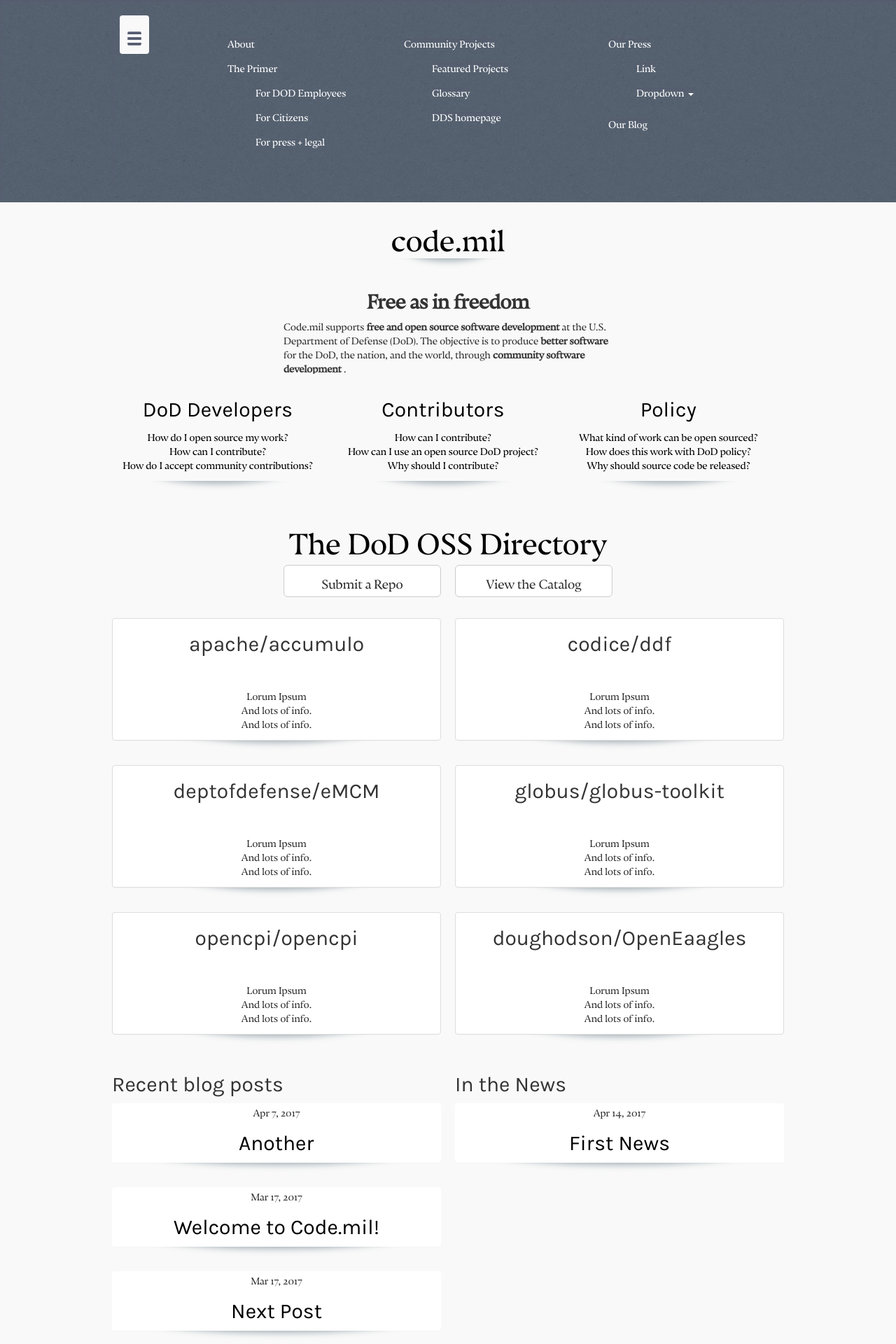
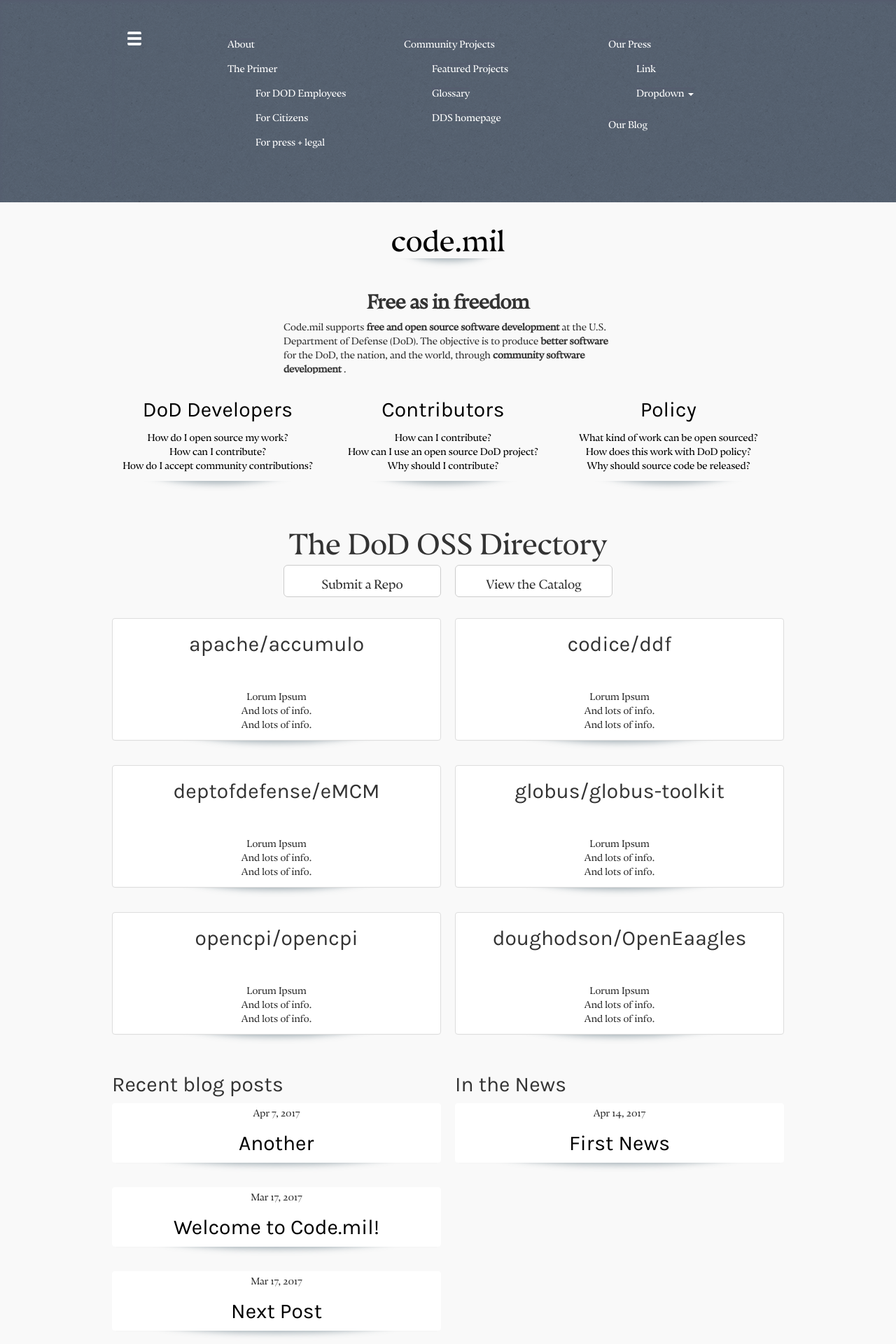
Before and after one commit to deptofdefense/code.mil.page, a Jekyll site: the page built from index.md, in a window 1280 px wide. Shown: the top 1920 px of the page at 70% size. Built offline with Jekyll 4.4.1, drawn with Linux system fonts in a browser that asks for light colours.

Commit message:
Hover effects and hamburger

```diff
--- a/_config.yml
+++ b/_config.yml
@@ -31,6 +31,7 @@ sass:
 include:
 - bower_components
 exclude:
+- css/variables.scss
 - Gemfile
 - Gemfile.lock
 - README.md
--- a/css/main.scss
+++ b/css/main.scss
@@ -21,7 +21,11 @@ body {
 h1,h2,h3,h4 {
   font-family: Karla;
 }
-#toggleMenu {
+#toggleMenu:not(.collapsed){
+  background: transparent;
+  filter: brightness(20);
+}
+#toggleMenu{
   background-color: $body-bg;
   position: absolute;
   left: 5%;
@@ -77,6 +81,12 @@ header .title {
 .title a:hover {
   text-decoration: none;
 }
+.panel-body a:hover {
+  text-decoration: none;
+}
+a:hover, a:focus {
+  text-decoration: none;
+}
 @media (min-width: 768px) {
   .navbar-toggle {
     display: block;
@@ -85,22 +95,21 @@ header .title {
 nav ul {
   list-style-type: none;
 }
-.brand {
-  text-align: center;
-  color: black;
-}
-.logo {
-  margin-left: 60px;
-}
 #faqs > table td[class*="col-"], table th[class*="col-"] {
   position: relative;
 }
-section a {
+a {
   color: black;
 }
 .panel:hover {
     background: #eee;
 }
+.btn-default:hover {
+  background-image: $header-background-image;
+  color: white;
+}
+
+
 section > .btn {
     margin-bottom: initial;
 }
--- a/css/variables.scss
+++ b/css/variables.scss
@@ -1,11 +1,6 @@
-/*
----
----
-*/
-@charset "utf-8";
-
 $icon-font-path: "../bower_components/bootstrap-sass/assets/fonts/bootstrap/";
 $grid-gutter-width: 20px;
 $container-large-desktop: (960px + $grid-gutter-width);
 $body-bg: #f9f9f9;
 $navbar-default-toggle-border-color: rgba(0,0,0,0.0);
+$navbar-default-toggle-border-color: rgba(0,0,0,0.0);
--- a/index.md
+++ b/index.md
@@ -12,34 +12,34 @@ layout: default
 <section id="faqs" class="row">
   <table><tr>
     <td class="css3-shadow col-sm-4">
-      <div class="panel-body">
-        <a href="{% if jekyll.environment == 'staging' %}{% else %}{{ site.baseurl}}{% endif %}{% link _faqs/dod.md %}">
+      <a href="{% if jekyll.environment == 'staging' %}{% else %}{{ site.baseurl}}{% endif %}{% link _faqs/dod.md %}">
+        <div class="panel-body">
           <h2>DoD Developers</h2>
           How do I open source my work?<br>
           How can I contribute?<br>
 	  How do I accept community contributions?
-        </a>
-      </div>
+        </div>
+      </a>
     </td>
     <td class="css3-shadow col-sm-4">
-      <div class="panel-body">
-        <a href="{% if jekyll.environment == 'staging' %}{% else %}{{ site.baseurl}}{% endif %}{% link _faqs/civ.md %}">
+      <a href="{% if jekyll.environment == 'staging' %}{% else %}{{ site.baseurl}}{% endif %}{% link _faqs/civ.md %}">
+        <div class="panel-body">
           <h2>Contributors</h2>
           How can I contribute?<br>
           How can I use an open source DoD project?<br>
 	  Why should I contribute?
-        </a>
-      </div>
+        </div>
+      </a>
     </td>
     <td class="css3-shadow col-sm-4">
-      <div class="panel-body">
-        <a href="{% if jekyll.environment == 'staging' %}{% else %}{{ site.baseurl}}{% endif %}{% link _faqs/other.md %}">
+      <a href="{% if jekyll.environment == 'staging' %}{% else %}{{ site.baseurl}}{% endif %}{% link _faqs/other.md %}">
+        <div class="panel-body">
           <h2>Policy</h2>
           What kind of work can be open sourced?<br>
           How does this work with DoD policy?<br>
           Why should source code be released?
-        </a>
-      </div>
+        </div>
+      </a>
     </td>
   </tr></table>
 </section>
```
